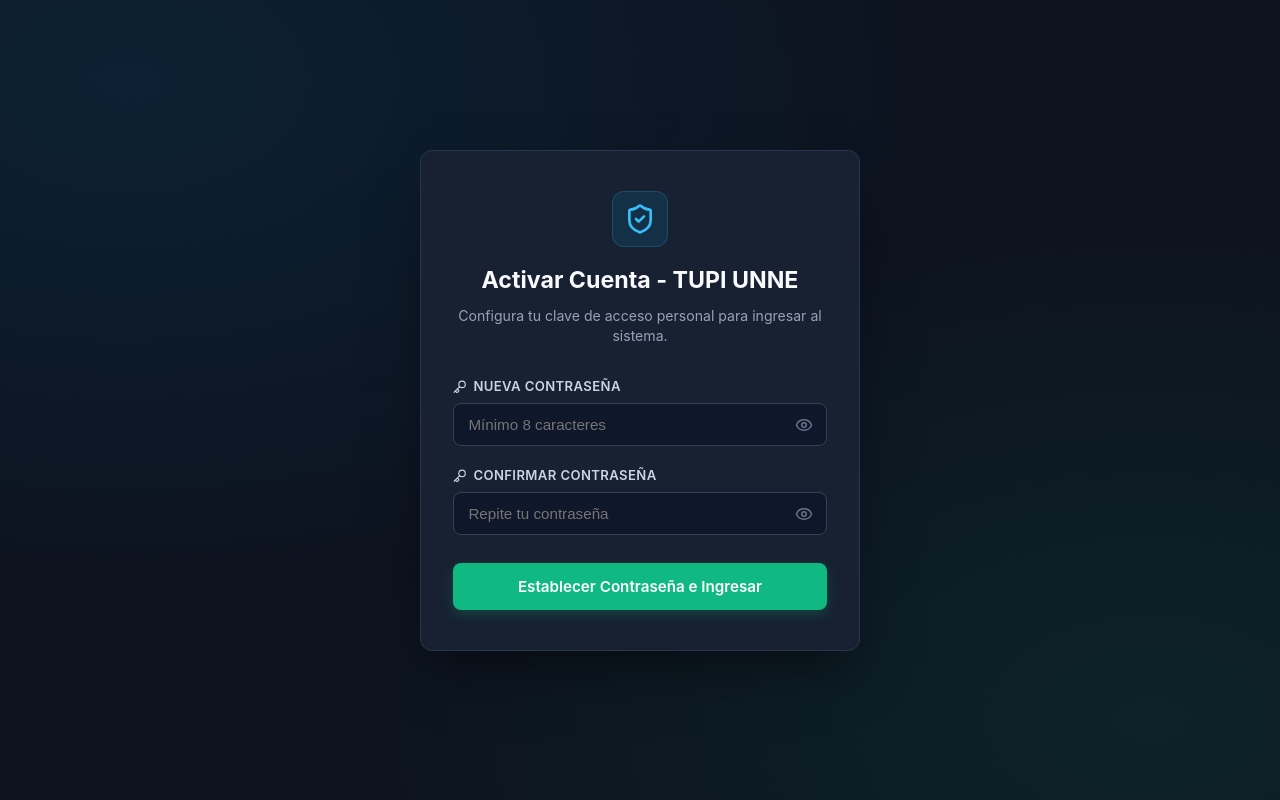
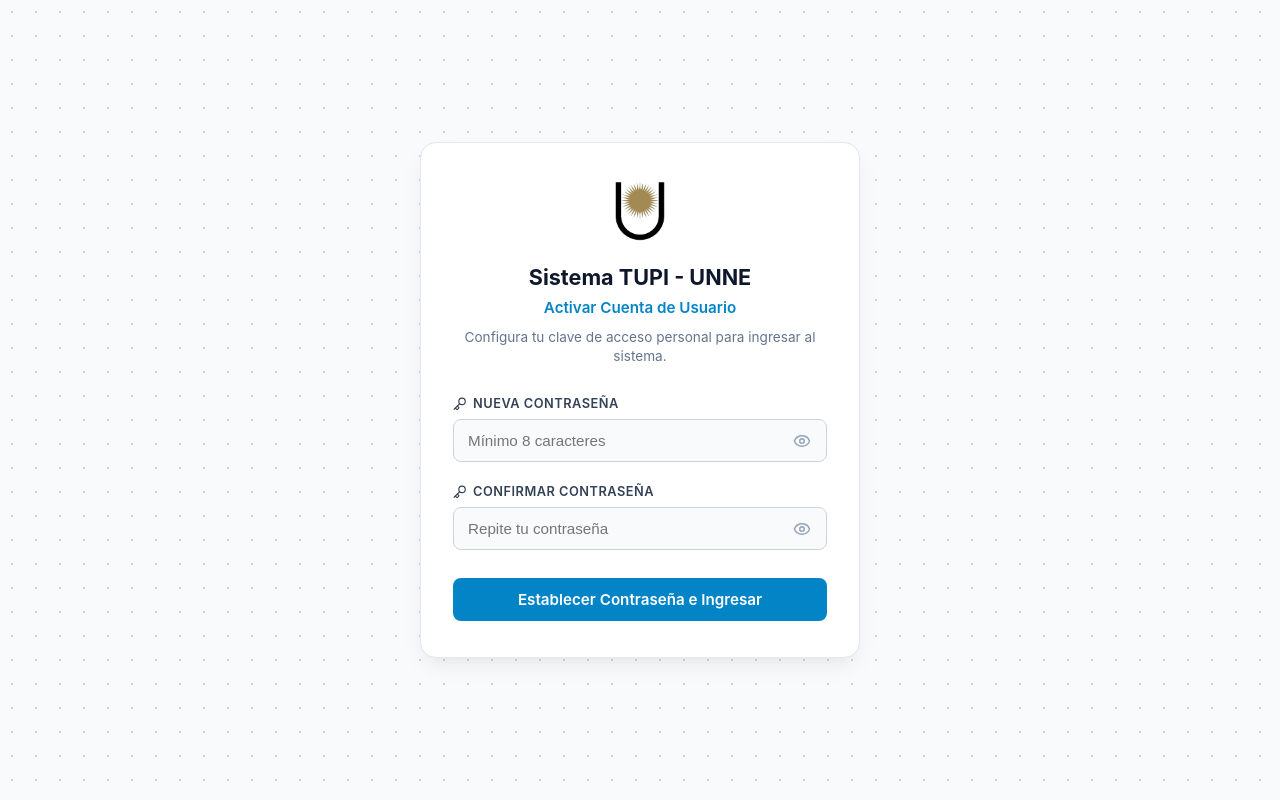
Before and after one commit to augusto01/tupiUNNE, a React (Vite) app in the folder frontendTUPI/: page /activar-cuenta in a window 1280 px wide. Built offline with nearby package versions, Linux system fonts and the light colour scheme; no server answers.

Commit message:
feat(ActivarCuenta): Revamp styles and enhance user feedback during account activation

```diff
--- a/frontendTUPI/src/pages/ActivarCuenta.css
+++ b/frontendTUPI/src/pages/ActivarCuenta.css
@@ -1,168 +1,184 @@
-/* ActivarCuenta.css - Estilos aislados y centrados */
+/* Reset local para evitar márgenes desalineados */
+html, body {
+  margin: 0;
+  padding: 0;
+  width: 100%;
+  height: 100%;
+}
 
 .activar-cuenta-wrapper {
+  min-height: 100vh;
+  width: 100vw;
+  display: flex;
+  align-items: center;
+  justify-content: center;
+  background-color: #f8fafc;
+  background-image: radial-gradient(#cbd5e1 1px, transparent 1px);
+  background-size: 24px 24px;
+  padding: 20px;
+  box-sizing: border-box;
+  font-family: 'Inter', system-ui, -apple-system, sans-serif;
   position: fixed;
   top: 0;
   left: 0;
-  width: 100vw;
-  height: 100vh;
-  z-index: 99999;
-  display: flex;
-  align-items: center;
-  justify-content: center;
-  background-color: #0d131f; /* Fondo oscuro TUPI */
-  background-image:
-    radial-gradient(at 10% 10%, rgba(2, 132, 199, 0.12) 0px, transparent 50%),
-    radial-gradient(at 90% 90%, rgba(5, 150, 105, 0.12) 0px, transparent 50%);
-  padding: 1.5rem;
-  box-sizing: border-box;
+  right: 0;
+  bottom: 0;
+  z-index: 1000;
 }
 
 .activar-card-box {
-  background-color: #172131;
-  border: 1px solid #28374d;
-  border-radius: 12px;
+  background: #ffffff;
   width: 100%;
   max-width: 440px;
-  padding: 2.5rem 2rem;
-  box-shadow: 0 25px 50px -12px rgba(0, 0, 0, 0.5);
-  animation: popInCard 0.35s ease-out forwards;
+  padding: 36px 32px;
+  border-radius: 16px;
+  box-shadow: 0 10px 25px -5px rgba(0, 0, 0, 0.08), 0 8px 10px -6px rgba(0, 0, 0, 0.02);
+  border: 1px solid #e2e8f0;
+  margin: auto;
 }
 
 .activar-header {
   text-align: center;
-  margin-bottom: 2rem;
+  margin-bottom: 28px;
 }
 
-.activar-header .icon-badge {
-  display: inline-flex;
-  align-items: center;
-  justify-content: center;
-  width: 56px;
-  height: 56px;
-  background-color: rgba(2, 132, 199, 0.15);
-  color: #38bdf8;
-  border-radius: 12px;
-  margin-bottom: 1rem;
-  border: 1px solid rgba(56, 189, 248, 0.2);
+.logo-unne-img {
+  height: 64px;
+  width: auto;
+  object-fit: contain;
+  margin-bottom: 12px;
 }
 
 .activar-header h2 {
-  color: #f8fafc;
-  font-size: 1.45rem;
+  font-size: 1.35rem;
   font-weight: 700;
-  margin: 0 0 0.5rem 0;
+  color: #0f172a;
+  margin: 0 0 4px 0;
 }
 
-.activar-header p {
-  color: #94a3b8;
-  font-size: 0.88rem;
-  margin: 0;
+.subtitle-activar {
+  font-size: 0.95rem;
+  font-weight: 600;
+  color: #0284c7;
+  margin: 0 0 8px 0;
+}
+
+.desc-activar {
+  font-size: 0.85rem;
+  color: #64748b;
+  display: block;
   line-height: 1.4;
 }
 
 .activar-form {
   display: flex;
   flex-direction: column;
-  gap: 1.25rem;
+  gap: 20px;
 }
 
 .form-group-activar {
   display: flex;
   flex-direction: column;
-  gap: 0.4rem;
+  gap: 6px;
 }
 
 .form-group-activar label {
-  color: #cbd5e1;
-  font-size: 0.82rem;
+  font-size: 0.8rem;
   font-weight: 600;
+  color: #334155;
+  text-transform: uppercase;
+  letter-spacing: 0.5px;
   display: flex;
   align-items: center;
-  gap: 0.4rem;
-  text-transform: uppercase;
-  letter-spacing: 0.03em;
+  gap: 6px;
 }
 
-/* Wrapper para input + ojito */
 .password-input-wrapper {
   position: relative;
   display: flex;
   align-items: center;
-  width: 100%;
 }
 
 .password-input-wrapper input {
   width: 100%;
-  padding: 0.75rem 2.75rem 0.75rem 0.9rem;
-  background-color: #0f172a;
-  border: 1px solid #334155;
+  padding: 12px 42px 12px 14px;
+  border: 1px solid #cbd5e1;
   border-radius: 8px;
-  color: #f8fafc;
   font-size: 0.95rem;
-  outline: none;
-  transition: border-color 0.2s, box-shadow 0.2s;
+  color: #0f172a;
+  background-color: #f8fafc;
+  transition: all 0.2s ease;
   box-sizing: border-box;
 }
 
 .password-input-wrapper input:focus {
+  outline: none;
   border-color: #0284c7;
-  box-shadow: 0 0 0 3px rgba(2, 132, 199, 0.2);
+  background-color: #ffffff;
+  box-shadow: 0 0 0 3px rgba(2, 132, 199, 0.15);
 }
 
-/* Botón del ojito */
+.password-input-wrapper input:disabled {
+  background-color: #f1f5f9;
+  cursor: not-allowed;
+}
+
 .toggle-eye-btn {
   position: absolute;
-  right: 10px;
-  background: transparent;
+  right: 12px;
+  background: none;
   border: none;
-  color: #64748b;
+  color: #94a3b8;
   cursor: pointer;
+  padding: 4px;
   display: flex;
   align-items: center;
   justify-content: center;
-  padding: 4px;
-  border-radius: 4px;
   transition: color 0.2s;
 }
 
 .toggle-eye-btn:hover {
-  color: #38bdf8;
+  color: #0284c7;
 }
 
-/* Botón principal */
 .btn-activar-submit {
-  margin-top: 0.5rem;
   width: 100%;
-  padding: 0.85rem;
-  background-color: #10b981;
+  padding: 12px 16px;
+  background-color: #0284c7;
   color: #ffffff;
   border: none;
   border-radius: 8px;
   font-size: 0.95rem;
   font-weight: 600;
   cursor: pointer;
+  display: flex;
+  align-items: center;
+  justify-content: center;
+  gap: 8px;
   transition: all 0.2s ease;
-  box-shadow: 0 4px 12px rgba(16, 185, 129, 0.25);
+  margin-top: 8px;
 }
 
 .btn-activar-submit:hover:not(:disabled) {
-  background-color: #059669;
-  transform: translateY(-1px);
+  background-color: #0369a1;
+  box-shadow: 0 4px 12px rgba(2, 132, 199, 0.25);
 }
 
 .btn-activar-submit:disabled {
-  opacity: 0.6;
+  background-color: #94a3b8;
   cursor: not-allowed;
 }
 
-@keyframes popInCard {
+/* Spinner animado */
+.spinner-icon {
+  animation: spin 1s linear infinite;
+}
+
+@keyframes spin {
   from {
-    opacity: 0;
-    transform: scale(0.96) translateY(10px);
+    transform: rotate(0deg);
   }
   to {
-    opacity: 1;
-    transform: scale(1) translateY(0);
+    transform: rotate(360deg);
   }
 }
--- a/frontendTUPI/src/pages/ActivarCuenta.jsx
+++ b/frontendTUPI/src/pages/ActivarCuenta.jsx
@@ -1,13 +1,12 @@
 import React, { useState } from 'react';
-import { useSearchParams, useNavigate } from 'react-router-dom';
-import { Key, ShieldCheck, Eye, EyeOff } from 'lucide-react';
+import { useSearchParams } from 'react-router-dom';
+import { Key, ShieldCheck, Eye, EyeOff, Loader2 } from 'lucide-react';
 import Swal from 'sweetalert2';
 import './ActivarCuenta.css';
 
 const ActivarCuenta = () => {
   const [searchParams] = useSearchParams();
   const token = searchParams.get('token');
-  const navigate = useNavigate();
 
   const [password, setPassword] = useState('');
   const [confirmPassword, setConfirmPassword] = useState('');
@@ -20,9 +19,9 @@ const ActivarCuenta = () => {
   const handleSubmit = async (e) => {
     e.preventDefault();
 
-    // FRENO ANTI-DOBLE SUBMIT: Si ya está procesando, no deja mandar otra petición
     if (loading) return;
 
+    // 1. Validar presencia del token
     if (!token) {
       Swal.fire({
         icon: 'error',
@@ -33,21 +32,23 @@ const ActivarCuenta = () => {
       return;
     }
 
-    if (password.length < 8) {
+    // 2. Validar longitud mínima de 8 caracteres
+    if (password.trim().length < 8) {
       Swal.fire({
         icon: 'warning',
         title: 'Contraseña muy corta',
-        text: 'La contraseña debe tener al menos 8 caracteres.',
+        text: 'La contraseña debe tener un mínimo de 8 caracteres.',
         confirmButtonColor: '#0284c7'
       });
       return;
     }
 
+    // 3. Validar que las contraseñas coincidan
     if (password !== confirmPassword) {
       Swal.fire({
         icon: 'warning',
-        title: 'Contraseñas no coinciden',
-        text: 'Asegúrate de escribir la misma contraseña en ambos campos.',
+        title: 'Las contraseñas no coinciden',
+        text: 'Asegúrate de ingresar exactamente la misma contraseña en ambos campos.',
         confirmButtonColor: '#0284c7'
       });
       return;
@@ -70,10 +71,10 @@ const ActivarCuenta = () => {
         throw new Error(data.error || 'No se pudo activar la cuenta.');
       }
 
-      // 🎯 1. LIMPIAR SESIÓN ANTERIOR (por si estaba logueado con Rectorado/Admin)
+      // Limpiar datos previos en localStorage
       localStorage.clear();
 
-      // 🎯 2. GUARDAR LA NUEVA SESIÓN DEL USUARIO RECIÉN ACTIVADO
+      // Guardar token y sesión
       if (data.token) {
         localStorage.setItem('tupi_token', data.token);
         localStorage.setItem('token', data.token);
@@ -85,29 +86,41 @@ const ActivarCuenta = () => {
 
       setLoading(false);
 
-      // 🎯 3. MOSTRAR LA ALERTA DE ÉXITO Y LUEGO NAVEGAR
+      // Alerta con contador dinámico e ingreso automático al dashboard
+      let timerInterval;
       Swal.fire({
         icon: 'success',
-        title: '¡Cuenta Activada!',
-        text: `Hola ${data.usuario?.nombre || ''}, tu clave fue configurada correctamente.`,
+        title: '¡Cuenta activada con éxito!',
+        html: 'Serás redirigido al sitio en <b id="swal-timer">3</b> segundos...',
+        timer: 3000,
+        timerProgressBar: true,
         confirmButtonColor: '#059669',
-        confirmButtonText: 'Ir al Panel Principal',
-        allowOutsideClick: false
-      }).then((result) => {
-        if (result.isConfirmed || result.isDismissed) {
-          // Forzamos la redirección y refresco para levantar la nueva sesión
-          window.location.href = '/dashboard';
+        confirmButtonText: 'Ir al sitio ahora',
+        allowOutsideClick: false,
+        didOpen: () => {
+          const timerElement = document.getElementById('swal-timer');
+          timerInterval = setInterval(() => {
+            const timeLeft = Swal.getTimerLeft();
+            if (timeLeft && timerElement) {
+              timerElement.textContent = Math.ceil(timeLeft / 1000);
+            }
+          }, 200);
+        },
+        willClose: () => {
+          clearInterval(timerInterval);
         }
+      }).then(() => {
+        window.location.href = '/dashboard';
       });
 
     } catch (err) {
-      console.error('❌ Error en activación:', err);
+      console.error('❌ Error al activar la cuenta:', err);
       setLoading(false);
 
       Swal.fire({
         icon: 'error',
-        title: 'Enlace Inválido o Expirado',
-        text: err.message || 'Ocurrió un error al procesar la activación.',
+        title: 'Error de activación',
+        text: err.message || 'Ocurrió un problema al procesar la activación.',
         confirmButtonColor: '#0284c7'
       });
     }
@@ -117,11 +130,10 @@ const ActivarCuenta = () => {
     <div className="activar-cuenta-wrapper">
       <div className="activar-card-box">
         <div className="activar-header">
-          <div className="icon-badge">
-            <ShieldCheck size={32} />
-          </div>
-          <h2>Activar Cuenta - TUPI UNNE</h2>
-          <p>Configura tu clave de acceso personal para ingresar al sistema.</p>
+          <img src="/logo-unne.png" alt="Logo UNNE" className="logo-unne-img" />
+          <h2>Sistema TUPI - UNNE</h2>
+          <p className="subtitle-activar">Activar Cuenta de Usuario</p>
+          <span className="desc-activar">Configura tu clave de acceso personal para ingresar al sistema.</span>
         </div>
 
         <form onSubmit={handleSubmit} className="activar-form">
@@ -170,7 +182,14 @@ const ActivarCuenta = () => {
           </div>
 
           <button type="submit" className="btn-activar-submit" disabled={loading}>
-            {loading ? 'Activando Cuenta...' : 'Establecer Contraseña e Ingresar'}
+            {loading ? (
+              <>
+                <Loader2 size={18} className="spinner-icon" />
+                <span>Estableciendo contraseña...</span>
+              </>
+            ) : (
+              'Establecer Contraseña e Ingresar'
+            )}
           </button>
         </form>
       </div>
```
